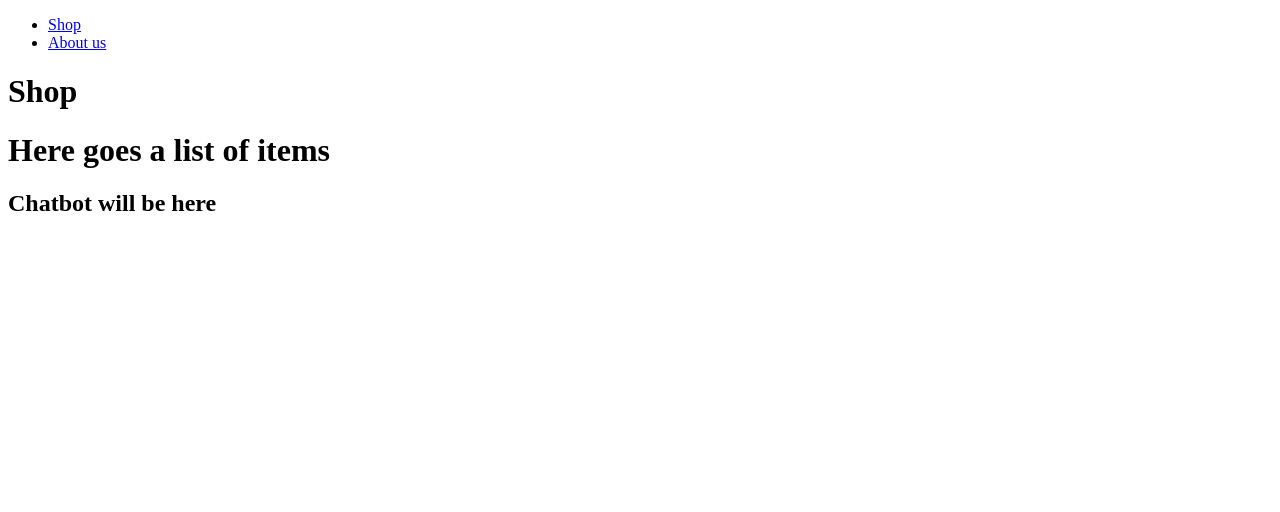
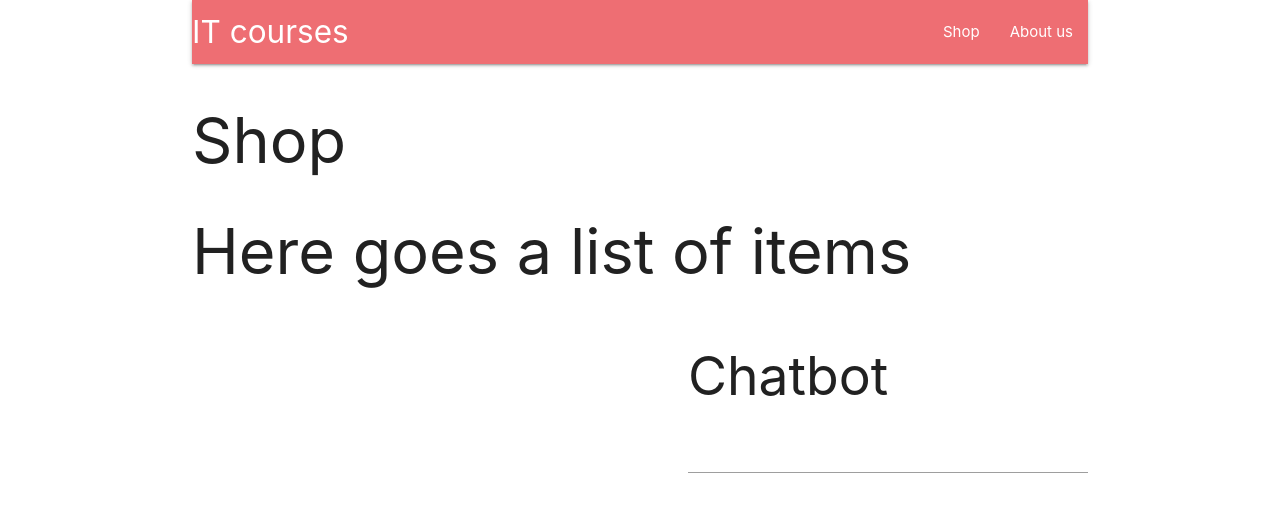
Before and after one commit to pedromperezc/bot, a React (Create React App) app in the folder client/: page /shop in a window 1280 px wide. Shown: the top 512 px of the page. Built offline with nearby package versions, Linux system fonts and the light colour scheme.

Commit message:
create components

```diff
--- a/client/package.json
+++ b/client/package.json
@@ -6,6 +6,7 @@
     "@babel/core": "^7.7.4",
     "babel": "^6.23.0",
     "babel-cli": "^6.26.0",
+    "materialize-css": "^1.0.0",
     "react": "^16.12.0",
     "react-dom": "^16.12.0",
     "react-router-dom": "^5.1.2",
--- a/client/src/components/App.js
+++ b/client/src/components/App.js
@@ -10,7 +10,7 @@
 const App = () => (
     <div>
        <BrowserRouter>
-           <div>
+            <div className="container">
                <Header />
                <Route exact path="/" component={Landing} />
                <Route exact path="/about" component={About} />
--- a/client/src/components/Header.js
+++ b/client/src/components/Header.js
@@ -3,10 +3,13 @@
 
 const Header = () => (
     <nav>
-        <ul>
-            <li><Link to={'/shop'}>Shop</Link></li>
-            <li><Link to={'/about'}>About us</Link></li>
-        </ul>
+         <div className="nav-wrapper">
+            <Link to={'/'} className="brand-logo">IT courses</Link>
+            <ul id="nav-mobile" className="right hide-on-med-and-down">
+                <li><Link to={'/shop'}>Shop</Link></li>
+                <li><Link to={'/about'}>About us</Link></li>
+            </ul>
+        </div>
     </nav>
 )
 
--- a/client/src/components/chatbot/Chatbot.js
+++ b/client/src/components/chatbot/Chatbot.js
@@ -1,8 +1,27 @@
-import React from 'react';
+import React, { Component } from 'react';
 
 
-const Chatbot = () => (
-    <h2>Chatbot will be here</h2>
-)
+class Chatbot extends Component {
+
+    constructor(props) {
+        super(props);
+
+
+        this.state = {
+            messages: []
+        };
+    }
+
+    render() {
+        return (
+            <div style={{height: 400, width: 400, float: 'right'}}>
+                <div id="chatbot" style={{height: '100%', width: '100%', overflow: 'auto'}}>
+                    <h2>Chatbot</h2>
+                    <input type="text"/>
+                </div>
+            </div>
+        );
+    }
+}
 
 export default Chatbot;
--- a/client/src/index.js
+++ b/client/src/index.js
@@ -1,10 +1,7 @@
 import React from 'react';
 import ReactDOM from 'react-dom';
 import App from './components/App';
-import registerServiceWorker from './registerServiceWorker';
-
-ReactDOM.render(<App />, document.getElementById('root'));
-registerServiceWorker();
+import 'materialize-css/dist/css/materialize.min.css';
 
 
 ReactDOM.render(<App />, document.getElementById('root'));
```
Also changed, not shown: client/css.js (added).
